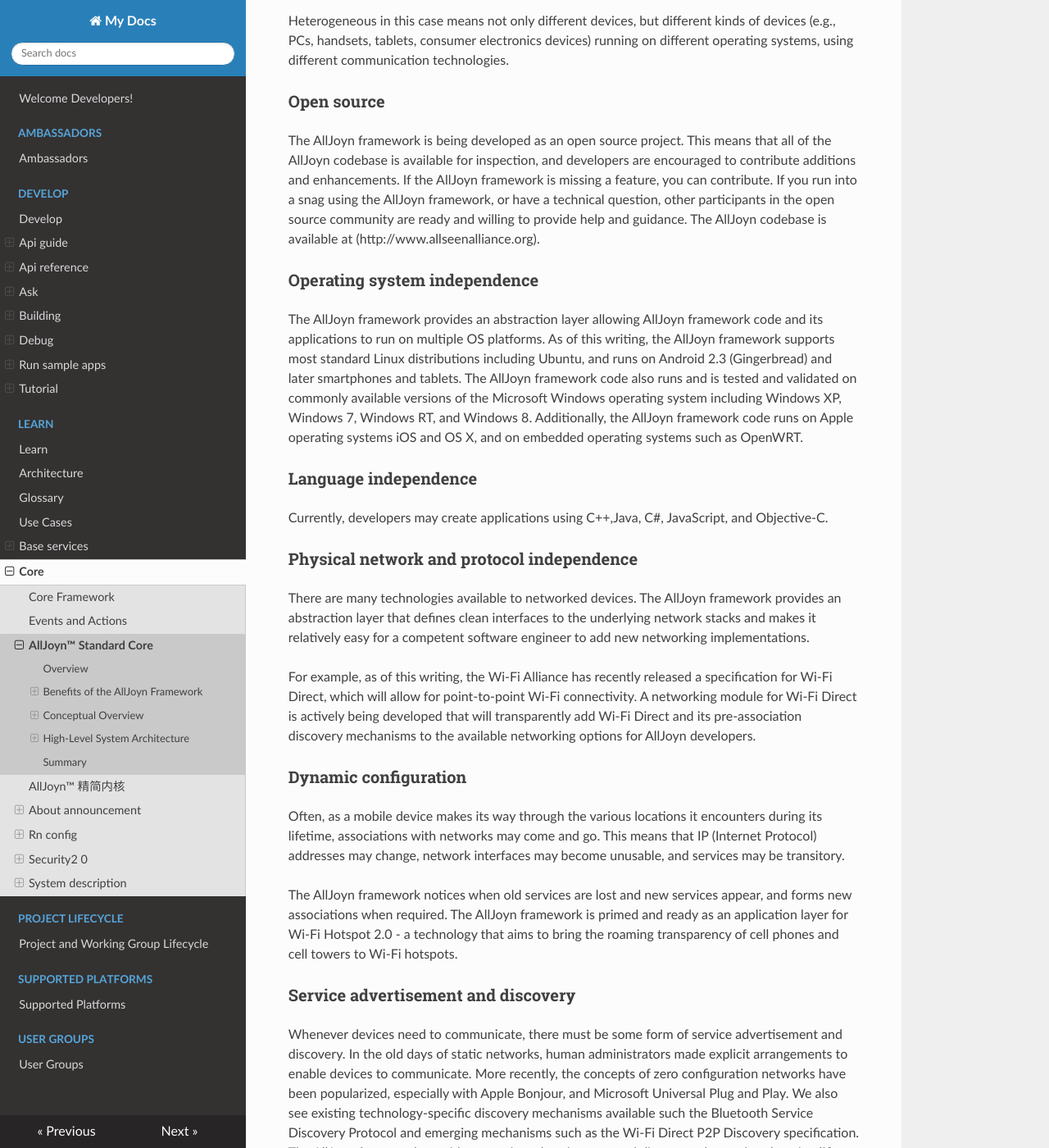
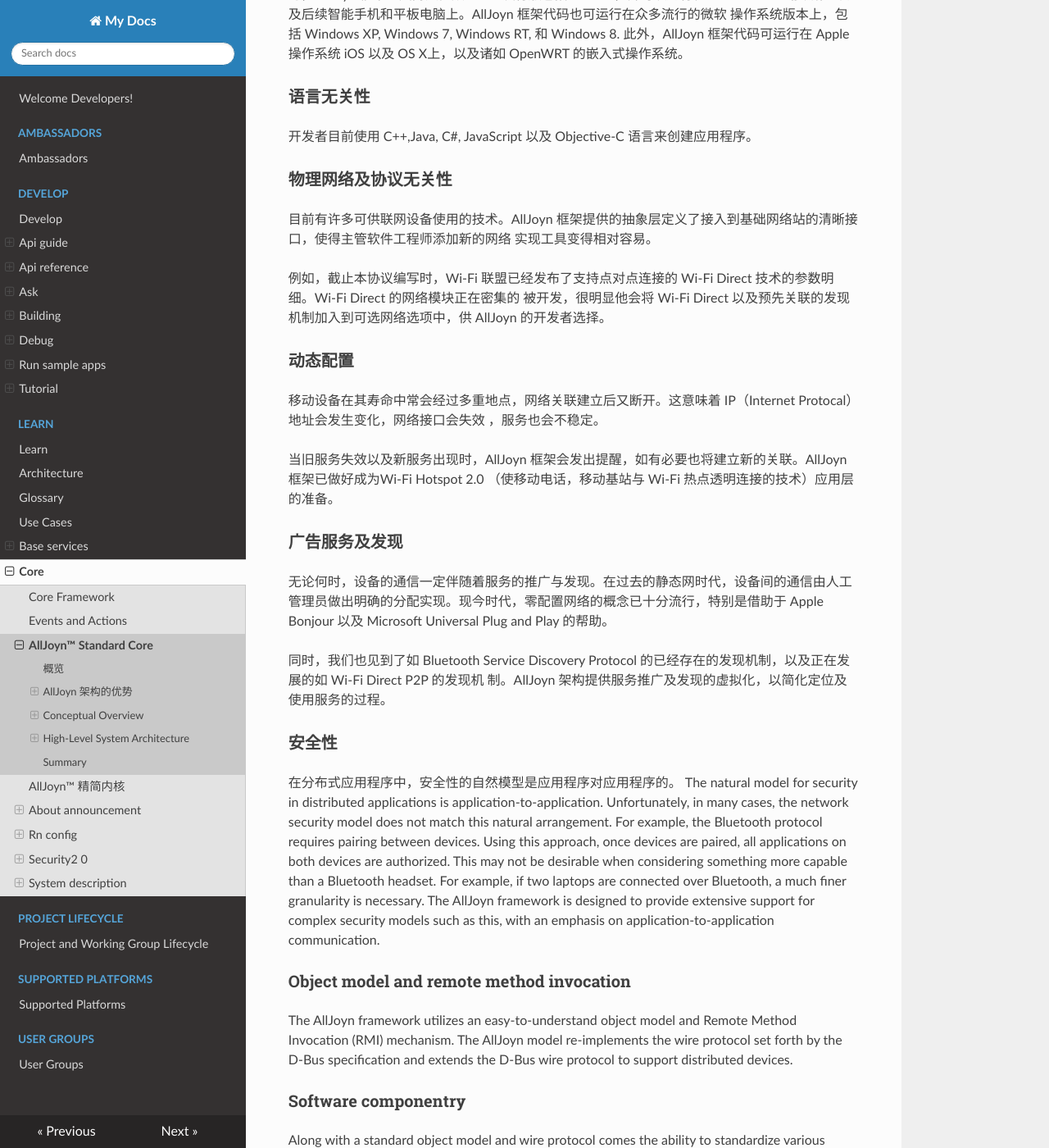
Before and after one commit to smart-conn/alljoyn-zh, an MkDocs documentation site: the page built from docs/learn/core/standard-core.md, in a window 1280 px wide and 1400 px high, scrolled down 1578 px. Shown: the whole window at 82% size. Built offline with MkDocs 1.6.1, drawn with Linux system fonts in a browser that asks for light colours; nearby versions of some CDN libraries; some of the changed text lies outside the part shown.

Commit message:
Update standard-core.md

```diff
--- a/docs/learn/core/standard-core.md
+++ b/docs/learn/core/standard-core.md
@@ -1,161 +1,68 @@
 # AllJoyn&trade; Standard Core
 
-## Overview
+## 概览
+AllJoyn 框架是一个开源操作系统，为强调移动性，安全性以及动态配置的分布式应用程序提供运行环境。AllJoyn 系统可处理异构分布式 系统所固有的复杂问题，包括可移动性介入后所带来的特殊问题。借此帮助，程序开发者可以专注于解决核心问题。
 
-The AllJoyn framework is an open-source software system that
-provides an environment for distributed applications running
-across different device classes with an emphasis on mobility,
-security, and dynamic configuration. The AllJoyn system handles
-the hard problems inherent in heterogeneous distributed systems
-and addresses the unique issues that arise when mobility enters
-the equation. This leaves application developers free to concentrate
-on the core problems of the application they are building.
+AllJoyn 框架是“平台无关”的，其设计初衷为尽最大可能独立于运行设备的操作系统，硬件及软件特性。AllJoyn 框架被设计应用于 Microsoft Windows, Linux, Android, iOS, OS X, 以及 OpenWRT 平台。
 
-The AllJoyn framework is "platform-neutral", meaning it was designed
-to be as independent as possible of the specifics of the operating
-system, hardware, and software of the device on which it is running.
-fact, the AllJoyn framework was developed to run on Microsoft Windows,
-Linux, Android, iOS, OS X, and OpenWRT.
+亲近性与移动性一值保留在 AllJoyn 框架的设计理念当中。在移动环境中，设备会不停地进入，离开其他设备的邻域，与此同时，基础网络 容量也会发生变化。
 
-The AllJoyn framework is designed with the concept of proximity and
-mobility always in mind. In a mobile environment, devices will constantly
-be entering and leaving the proximity of other devices, and underlying
-network capacities can be changing as well.
+AllJoyn SDKs 可在以下网址获得 (http://www.allseenalliance.org).
 
-The AllJoyn SDKs are available at (http://www.allseenalliance.org).
+可用 AllJoyn 框架开发的应用程序类别仅仅受限于开发者的想像力。例如社交网络的拓展。用户可以建立个人简介并定义喜好和兴趣。在进入一个位置时， 支持 AllJoyn 的设备将会立即发现周边有着共同兴趣的同好，并与其建立通信网络以实现通信及信息交换。
 
-The types of applications that will use the AllJoyn framework are limited
-only by the imagination of developers. Extending social networking is one
-example. A user could define a profile with likes and interests.
-Upon entering a location, the AllJoyn-enabled handset would immediately
-discover other nearby peers with similar interests, create a communication
-network between the peer devices, allow them to communicate, and exchange information.
+现如今大多数设备都已集成 Wi-Fi，如此，当两名用户步入带有 Wi-Fi 热点的住宅或办公室时，他们的设备可连接到接触网络接入点，并公 开利用附加的网络容量。此外，这些设备还可以在其可见域内（取决于Wi-Fi的覆盖面积）对其他设备进行定位，同时可选择发现并使用其他 设备提供的各种服务。进一步，借助混合拓补结构，可以将一个应用了 AllJoyn Thin库的设备定义为应用蓝牙的传输机，由此便可与其他连 接到 Wi-Fi 的设备的应用程序进行交互。
 
-The majority of handsets today have Wi-Fi integrated, so if two
-users walk into a home or office that has a Wi-Fi hotspot, their
-devices can connect to the underlying access point and transparently
-take advantage of the additional network capacity. Additionally,
-their devices can locate other devices in the proximity (defined
-by the Wi-Fi coverage footprint), can discover additional services
-on the other devices, and use those services, if desired. Further,
-it is possible to leverage a mixed topology connection such that a
-device taking advantage of the AllJoyn Thin LIbrary can be designated
-to use Bluetooth as a transport. As such, once connected to a device
-that runs the AllJoyn framework, the device can interact with the
-applications on the Wi-Fi devices.
+另外一个例子是在实时多玩家游戏上的应用。例如，一款多玩家游戏可以运行在诸如笔记本电脑，平板电脑以及手持设备上，基础网络技术（例如 Wi-Fi）也不尽相同。这些所有的基础设施细节管理都可以经由 AllJoyn 架构处理，这使得游戏作者可以将全部精力投入游戏设计与 与实现上，而不必考虑点对点网络的复杂度。
 
-Enabling real-time multi-player gaming is another example of how the
-AllJoyn framework might be used. For example, a multi-user game
-can be accomplished using different device classes such as laptops,
-tablets, and handsets; and different underlying network technologies
-such as Wi-Fi. The details of the infrastructure management are all
-handled by the AllJoyn framework, allowing the game author to focus
-on the design and implementation of the game, rather than dealing
-with the complexities of the peer-to-peer networking.
+作为 AllJoyn 生态系统的延伸， 还有很多应用程序创意。例如：
 
-As the AllJoyn ecosystem expands, one can imagine any number of
-applications. For example:
+* 创建一个音乐播放列表，将歌曲共享到支持 AllJoyn 的车载音响系统中，或者将歌曲储存到家庭音响中 （受到数字版权保护）。
+* 在活动或旅程结束后的的返程路上，将照片或其他媒体文件同步至支持 AllJoyn 的电视中
+* 远程控制家用电器，例如电视机，数字监控系统，游戏机等。
+* 在局域网内与笔记本电脑和台式机互动并分享内容。
+* 在企业或教育场景中，完成同事或学生之间项目合作。
+* 提供适地性服务，例如发放优惠券或 vcards.
 
-* Create a playlist consisting of music, and stream the songs
-to an AllJoyn-enabled car stereo system, or store them on a
-home stereo (subject to digital rights management)
-* Sync recent photos or other media to an AllJoyn-enabled
-digital picture frame or television upon returning home from
-an event or trip
-* Control home appliances such as televisions, DVRs, or game consoles
-* Interact and share content with laptops and desktop
-computers in the area
-* Engage in project collaboration between colleagues and students
-in enterprise and educational settings
-* Provide proximity-based services like distributing coupons or vcards
 
-## Benefits of the AllJoyn Framework
+## AllJoyn 架构的优势
 
-As mentioned, the AllJoyn framework is a platform-neutral system
-that is designed to simplify proximity networking across heterogeneous
-distributed mobile systems.
+之前已提及，AllJoyn 架构是一个平台无关的系统，旨在简化分布在异构分布式系统上的邻近网络。
 
-Heterogeneous in this case means not only different devices, but
-different kinds of devices (e.g., PCs, handsets, tablets, consumer
-electronics devices) running on different operating  systems,
-using different communication technologies.
+异构在这里不仅指代不同设备，还指运行在不同操作系统上，应用不同通信机制的不同种类的设备（例如，个人电脑，手持设备，平板电脑，消费类电子产品）。
 
-### Open source
+### 开源
+AllJoyn 架构一贯是开源开发。所有的 AllJoyn 代码库都开放检视并欢迎开发者进行补充和完善。如果 AllJoyn 架构缺失某一功能，你可 以添加。如果你在应用 AllJoyn 框架时遇到了困难或者技术问题，开源社区中的其他参与者会及时提供善意的帮助和指导。AllJoyn 的代码 库可以在以下网址获得 (http://www.allseenalliance.org).
 
-The AllJoyn framework is being developed as an open source project.
-This means that all of the AllJoyn codebase is available for
-inspection, and developers are encouraged to contribute
-additions and enhancements. If the AllJoyn framework is
-missing a feature, you can contribute. If you run into a snag
-using the AllJoyn framework, or have a technical question,
-other participants in the open source community are ready
-and willing to provide help and guidance. The AllJoyn codebase
-is available at (http://www.allseenalliance.org).
+### 操作系统无关性
 
-### Operating system independence
+AllJoyn 框架所提供的抽象层使其代码和应用程序可以在多种操作系统上运行。截止到本协议编写时，AllJoyn 框架已支持大多数 Linux 发行版包括 Ubuntu，并可以运行在 Android 2.3 （姜饼） 以及后续智能手机和平板电脑上。AllJoyn 框架代码也可运行在众多流行的微软 操作系统版本上，包括 Windows XP, Windows 7, Windows RT, 和 Windows 8. 此外，AllJoyn 框架代码可运行在 Apple 操作系统 iOS 以及 OS X上，以及诸如 OpenWRT 的嵌入式操作系统。
 
-The AllJoyn framework provides an abstraction layer allowing
-AllJoyn framework code and its applications to run on multiple
-OS platforms. As of this writing, the AllJoyn framework supports
-most standard Linux distributions including Ubuntu, and runs on
-Android 2.3 (Gingerbread) and later smartphones and tablets. The
-AllJoyn framework code also runs and is tested and validated on
-commonly available versions of the Microsoft Windows operating
-system including Windows XP, Windows 7, Windows RT, and Windows 8.
-Additionally, the AllJoyn framework code runs on Apple operating
-systems iOS and OS X, and on embedded operating systems such as OpenWRT.
+### 语言无关性
 
-### Language independence
+开发者目前使用 C++,Java, C#, JavaScript 以及 Objective-C 语言来创建应用程序。
 
-Currently, developers may create applications using C++,Java, C#,
-JavaScript, and Objective-C.
+### 物理网络及协议无关性
 
-### Physical network and protocol independence
+目前有许多可供联网设备使用的技术。AllJoyn 框架提供的抽象层定义了接入到基础网络站的清晰接口，使得主管软件工程师添加新的网络 实现工具变得相对容易。
 
-There are many technologies available to networked devices.
-The AllJoyn framework provides an abstraction layer that
-defines clean interfaces to the underlying network stacks
-and makes it relatively easy for a competent software engineer
-to add new networking implementations.
+例如，截止本协议编写时，Wi-Fi 联盟已经发布了支持点对点连接的 Wi-Fi Direct 技术的参数明细。Wi-Fi Direct 的网络模块正在密集的 被开发，很明显他会将 Wi-Fi Direct 以及预先关联的发现机制加入到可选网络选项中，供 AllJoyn 的开发者选择。
 
-For example, as of this writing, the Wi-Fi Alliance has recently
-released a specification for Wi-Fi Direct, which will allow
-for point-to-point Wi-Fi connectivity. A networking module for
-Wi-Fi Direct is actively being developed that will transparently
-add Wi-Fi Direct and its pre-association discovery mechanisms
-to the available networking options for AllJoyn developers.
+### 动态配置
 
-### Dynamic configuration
+移动设备在其寿命中常会经过多重地点，网络关联建立后又断开。这意味着 IP（Internet Protocal）地址会发生变化，网络接口会失效 ，服务也会不稳定。
 
-Often, as a mobile device makes its way through the various
-locations it encounters during its lifetime, associations with
-networks may come and go. This means that IP (Internet Protocol)
-addresses may change, network interfaces may become unusable,
-and services may be transitory.
+当旧服务失效以及新服务出现时，AllJoyn 框架会发出提醒，如有必要也将建立新的关联。AllJoyn 框架已做好成为Wi-Fi Hotspot 2.0 （使移动电话，移动基站与 Wi-Fi 热点透明连接的技术）应用层的准备。
 
-The AllJoyn framework notices when old services are lost and
-new services appear, and forms new associations when required.
-The AllJoyn framework is primed and ready as an application
-layer for Wi-Fi Hotspot 2.0 - a technology that aims to bring
-the roaming transparency of cell phones and cell towers to Wi-Fi hotspots.
+### 广告服务及发现
+无论何时，设备的通信一定伴随着服务的推广与发现。在过去的静态网时代，设备间的通信由人工管理员做出明确的分配实现。现今时代，零配置网络的概念已十分流行，特别是借助于 Apple Bonjour 以及 Microsoft Universal Plug and Play 的帮助。
 
-### Service advertisement and discovery
+同时，我们也见到了如 Bluetooth Service Discovery Protocol 的已经存在的发现机制，以及正在发展的如 Wi-Fi Direct P2P 的发现机
+制。AllJoyn 架构提供服务推广及发现的虚拟化，以简化定位及使用服务的过程。
 
-Whenever devices need to communicate, there must be some form
-of service advertisement and discovery. In the old days of
-static networks, human administrators made explicit arrangements
-to enable devices to communicate. More recently, the concepts of
-zero configuration networks have been popularized, especially
-with Apple Bonjour, and Microsoft Universal Plug and Play.
-We also see existing technology-specific discovery mechanisms
-available such the Bluetooth Service Discovery Protocol and
-emerging mechanisms such as the Wi-Fi Direct P2P Discovery
-specification. The AllJoyn framework provides a service
-advertisement and discovery abstraction that simplifies the
-process of locating and consuming services.
+### 安全性
 
-### Security
-
+在分布式应用程序中，安全性的自然模型是应用程序对应用程序的。
 The natural model for security in distributed applications is
 application-to-application. Unfortunately, in many cases, the
 network security model does not match this natural arrangement.
@@ -201,84 +108,32 @@ publish standard interfaces and support the sharing of implementations.
 
 ## Conceptual Overview
 
-The AllJoyn framework contains a number of abstractions
-used to help understand and relate the various pieces.
-There is only a small number of key abstractions that one
-must know in order to understand AllJoyn-based systems.
+AllJoyn 架构包含一系列可供使用的抽象层以便于理解并将子模块关联起来。其中只有很小部分的抽象层是理解基于 AllJoyn 的系统所必须的。
 
-This section provides a high-level view of the AllJoyn framework
-to provide a foundation for follow-on documents such as the
-detailed API documentation.
+这一章提供了一个 AllJoyn 架构高层次的视角为之后的文档如 API 详解提供必要的基础。
 
-### Remote Method Invocation
+### 远程方法调用
 
-Distributed systems are groups of autonomous computers
-communicating over some form of network in order to achieve
-a common goal. Consider the ability of a program running in
-one address space on one machine to call a procedure located
-in another address space on a physically separate machine as
-if it were local. This is usually accomplished through
-Remote Procedure Call (RPC) or, if object-oriented concepts
-are in play, RMI or Remote Invocation (RI).
+分布式系统是以完成同一目标为目的的使用一定形式的网络连接起来的独立计算机群，因此需要有一台机器上的一定地址空间下的某个程序以类似于本地调用的方式使用位于另一台物理分离的机器上的一个地址空间下的进程的能力。这通常是通过远程函数调用（RPC）或者以面向对象的方式来说称作远程方法调用（RMI）或远程调用（RI）的方式来完成。
 
-The basic model in an RPC exchange involves a *client*, which
-is the caller of the RPC, and a server (called a service in
-the AllJoyn model), which actually executes the desired remote
-procedure. The caller executes a client stub that looks just
-like a local procedure on the local system. The client stub
-packages up the parameters of its procedure (called marshaling
-or serializing the parameters) into some form of message and
-then calls in to the RPC system to arrange delivery of the
-message over some standard transport mechanism such as the
-Transmission Control Protocol (TCP). At the remote machine,
-there is a corresponding RPC system running, which unmarshals
-(deserializes) the parameters and delivers the message to a
-server stub that arranges to execute the desired procedure.
-If the called procedure needs to return any information, a
-similar process is used to convey the return values back to
-the client stub, which in turn returns them to the original caller.
+RPC 的模型通常需要一个客户端也就是 RPC 的调用者和一个服务器端（AllJoyn模型中称为服务器）也就是实际上执行所期望的远程函数的 程序。调用者执行一个看上去和本地系统上的函数一样的客户端的存根，它会将函数的参数进行打包（称为对参数的编组或串行化）为某个格式的消息然后发送给 RPC 系统将其通过如传输控制协议（TCP）一类的标准机 制送达服务端。在远端机器上会有相应的 RPC 系统在运行 ，参数将会被反编组（反序列化）并将消息发送给服务端存根，它会安排执行期望的函数。如果被调用的函数需要返回任何信息，会使用相似的过程将返回值转运给客户端存根并将其发送给原始的调用者。
 
-Note that it is not required that a given process only implement
-a client personality or a service personality. If two or more
-processes implement the same client and service aspects,
-they are considered peers. In many cases, AllJoyn applications
-will implement similar functionality and be considered peers.
-The AllJoyn framework supports both classic client and service
-functions and also peer-to-peer networking.
+
+注意这里并没有要求一个客户端或服务端功能只能在一个进程中实现。如果两个或更多线程实现同一个客户端或服务端功能的某个方面，这些线程被看成端点。在很多情况下 AllJoyn 应用会实现类似的功能，这时它们也会被作为端点来看待。AllJoyn 架构能够支持经典的客户端 和服务器端的功能，同时也能支持端到端的网络功能。
 
 ### AllJoyn bus
-
-The most basic abstraction of the AllJoyn system is the
-AllJoyn bus. It provides a fast, lightweight way to move marshaled
-messages around the distributed system. One can view the AllJoyn bus
-as a kind of "freeway" over which those messages flow.
-The following figure shows what an instance of an AllJoyn bus
-on a single device might look like, conceptually.
+AllJoyn 系统中最基本的抽象概念就是 AllJoyn 总线。它提供了一中快速轻量的方法在分布式系统中传输编组过的消息。可以将 AllJoyn 总线看成是一种消息流的“高速公路”。下图从概念上展示了一个 AllJoyn 总线在同一个设备上的实例。
 
 ![prototypical-alljoyn-bus][prototypical-alljoyn-bus]
 
 **Figure:** Prototypical AllJoyn bus
 
-Points about the prototypical AllJoyn bus are detailed below.
+AllJoyn 总线原理上讲包含一下几点：
+	•	图中较粗的黑色横线表示总线自身，竖线可以被理解为流经总线的消息流的源头和/或目的地“出口”。
+	•	与总线的连接用六边形表示。和高速公路上的出口通常会被编号类似，每一个连接会被赋予一个唯一的名字。图中使用了简化的形式来命名连接用以说明。
+	•	在很多情况下到总线的连接可以被认为是和线程共驻内存的。因此，唯一连接名:1.1可能被赋予给了一个运行着某个应用实例的线程所在的连接，而唯一连接名:1.4可能被赋予给了另一个运行着某个应用实例的线程所在的连接。AllJoyn 总线的目标就是使两个应用可以在不 需要处理底层具体的交换机制的情况下进行通信。一端的连接可以被认为是客户端存根而另一端则完成所有服务端存根所要求的所有任务。
 
-* The bus itself is shown as the thick horizontal dark line.
-The vertical lines can be thought of as "exits" and are the
-sources and/or destinations of messages that are flowing over the bus.
-* The connections to the bus are depicted as hexagons. Just as
-the exits on a freeway are typically assigned numbers, each
-connection is assigned a unique connection name. A simplified
-form of the connection name is used here for clarity.
-* In many cases, the connections to the bus can be thought of
-as co-resident with processes. Therefore, the unique connection name
-`:1.1` may be assigned to a connection in a process running some
-instance of an application, and the unique connection name
-`:1.4` may be assigned to a connection in a process running an
-instance of some other application. The goal of the AllJoyn
-bus is to allow the two applications to communicate without
-having to deal with the details of the underlying mechanisms.
-One of the connections can be thought of as the client stub,
-and the other side can fulfill the duties of the service stub.
-
+原始的 AllJoyn 总线图表达了一个 AllJoyz的案例
 The prototypical AllJoyn bus figure shows an instance of an AllJoyn bus and
 illustrates how a software bus can provide interprocess communication
 between components attached to the bus. The AllJoyn bus is
@@ -286,6 +141,8 @@ typically extended across devices as shown in the following figure.
 A communication link between the segment of the logical bus
 residing on the Smartphone and the components residing on the
 Linux host is formed when required by the components.
+
+
 
 ![device-device-comm][device-device-comm]
 
```
